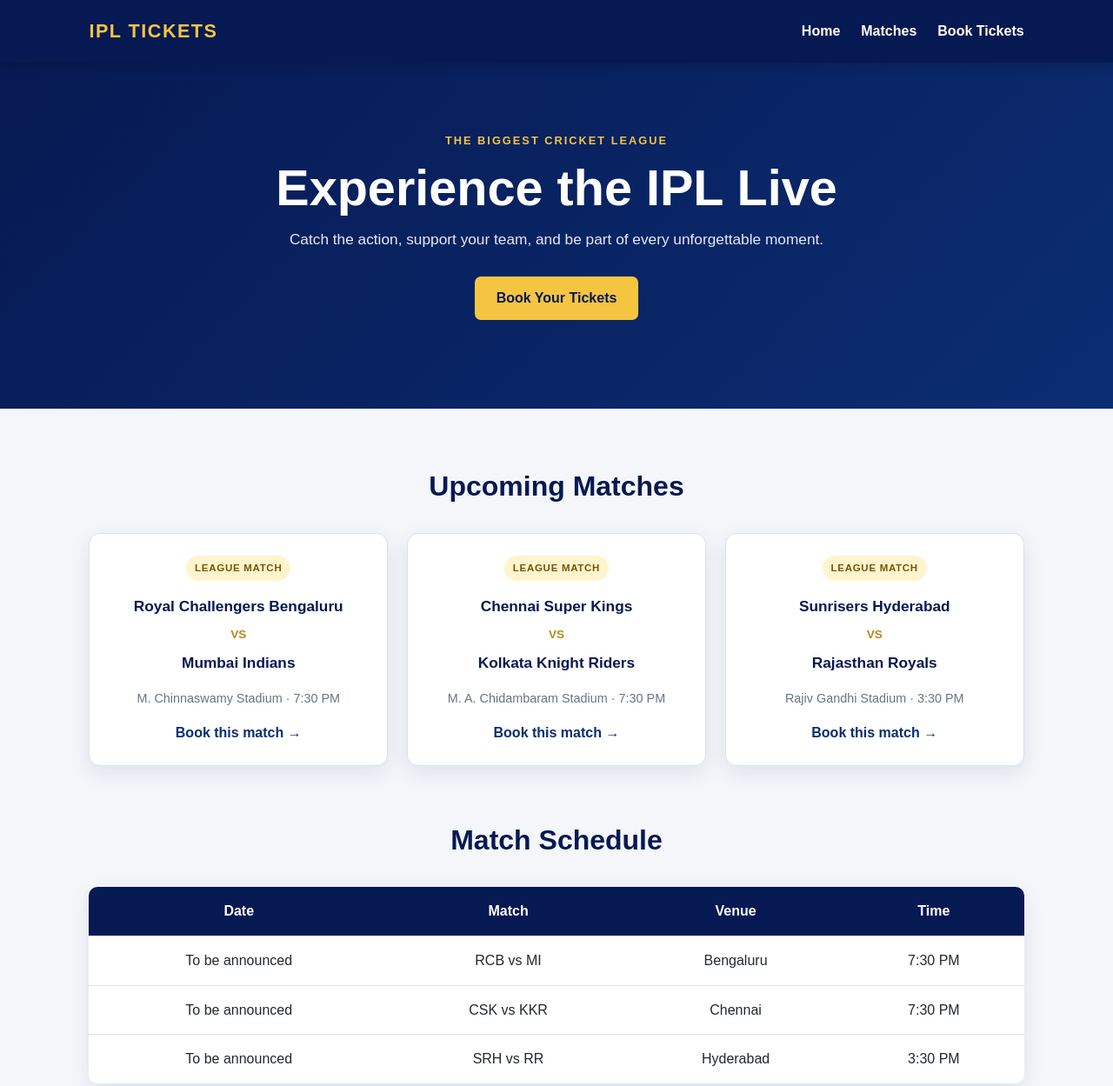
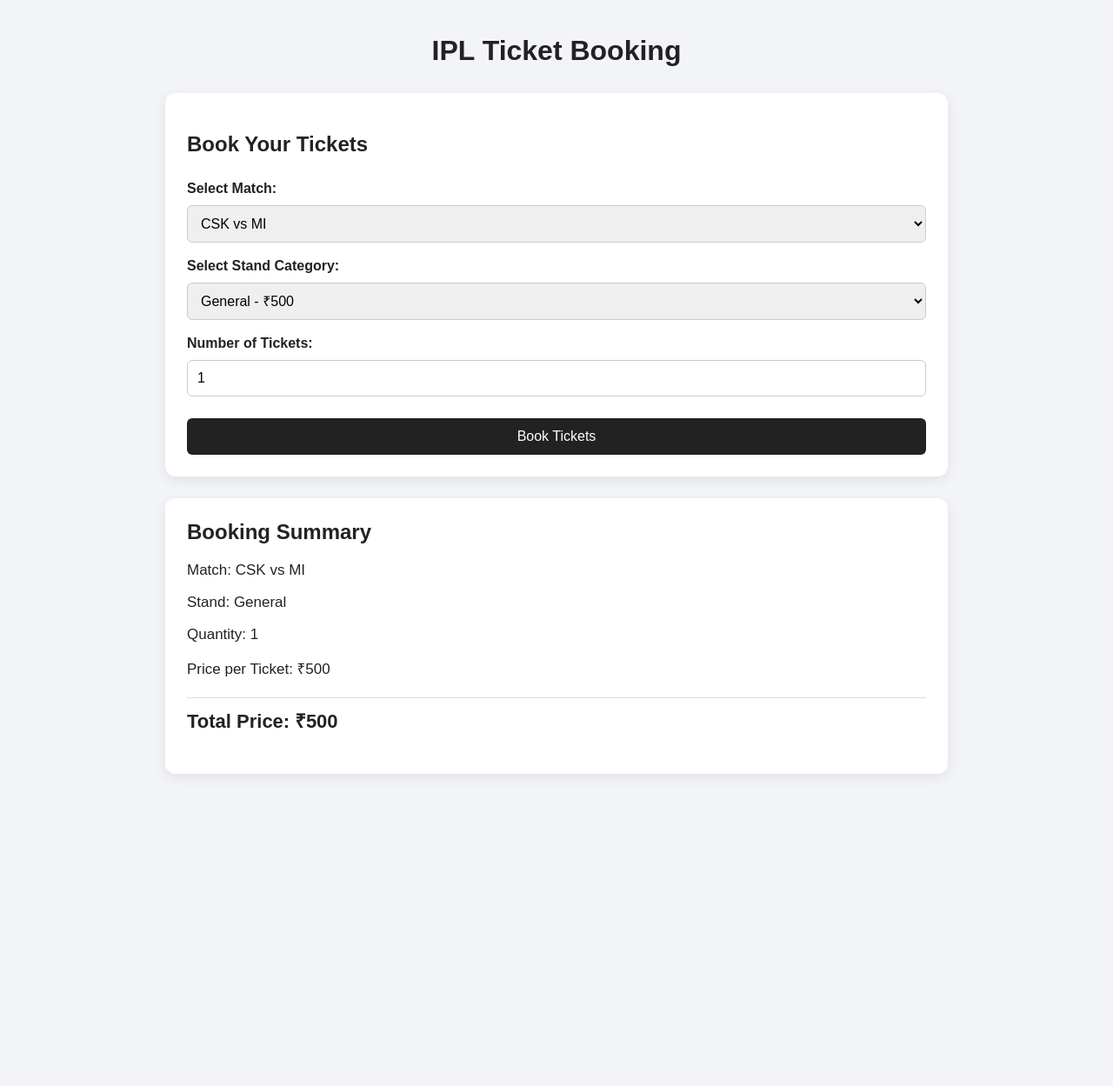
Before and after one commit to christenmendis07-blip/web-development, a plain HTML site: page index.html in a window 1280 px wide. Shown: the top 1249 px of the page at 87% size. After the commit the page ends 930 px from the top, so only its background shows below. Drawn offline with Linux system fonts and the light colour scheme.

Commit message:
Add files via upload

```diff
--- /dev/null
+++ b/app.js
@@ -0,0 +1,78 @@
+// Activity 7: Selector Forms and Live Interaction Using JavaScript
+
+// Select form controls using DOM selectors
+const bookingForm = document.getElementById("bookingForm");
+const matchSelect = document.getElementById("match");
+const standSelect = document.getElementById("stand");
+const quantityInput = document.getElementById("quantity");
+
+// Select Booking Summary elements
+const summaryMatch = document.getElementById("summaryMatch");
+const summaryStand = document.getElementById("summaryStand");
+const summaryQuantity = document.getElementById("summaryQuantity");
+const summaryPrice = document.getElementById("summaryPrice");
+const totalPrice = document.getElementById("totalPrice");
+
+// Display a toast notification
+function showToast(message) {
+    const toast = document.getElementById("toast");
+
+    toast.textContent = message;
+    toast.style.display = "block";
+
+    setTimeout(() => {
+        toast.style.display = "none";
+    }, 2000);
+}
+
+// Update the Booking Summary
+function updateSummary() {
+    const selectedMatch = matchSelect.value;
+    const selectedStand = standSelect.value;
+
+    let quantity = parseInt(quantityInput.value, 10);
+
+    // Keep quantity within the allowed range
+    if (isNaN(quantity) || quantity < 1) {
+        quantity = 1;
+        quantityInput.value = 1;
+    }
+
+    if (quantity > 10) {
+        quantity = 10;
+        quantityInput.value = 10;
+    }
+
+    // Read the price from the selected stand option
+    const selectedOption = standSelect.options[standSelect.selectedIndex];
+    const price = parseInt(selectedOption.dataset.price, 10);
+
+    // Calculate total price
+    const total = price * quantity;
+
+    // Update the summary card
+    summaryMatch.textContent = selectedMatch;
+    summaryStand.textContent = selectedStand;
+    summaryQuantity.textContent = quantity;
+    summaryPrice.textContent = price.toLocaleString("en-IN");
+    totalPrice.textContent = total.toLocaleString("en-IN");
+
+    showToast("Booking summary updated!");
+}
+
+// Update when Match, Stand, or Quantity changes
+matchSelect.addEventListener("change", updateSummary);
+standSelect.addEventListener("change", updateSummary);
+quantityInput.addEventListener("change", updateSummary);
+quantityInput.addEventListener("input", updateSummary);
+
+// Prevent form submission from reloading the page
+bookingForm.addEventListener("submit", function (event) {
+    event.preventDefault();
+
+    updateSummary();
+    showToast("Tickets selected successfully!");
+});
+
+// Show the initial booking summary
+updateSummary();
--- a/index.html
+++ b/index.html
@@ -3,122 +3,65 @@
 <head>
     <meta charset="UTF-8">
     <meta name="viewport" content="width=device-width, initial-scale=1.0">
-    <meta name="description" content="IPL Ticket Booking - find matches and book your tickets.">
-    <title>IPL Ticket Booking 2026</title>
-    <link rel="stylesheet" href="styles.css">
+    <title>IPL Ticket Booking - Activity 7</title>
+    <link rel="stylesheet" href="style.css">
 </head>
+
 <body>
-    <nav>
-        <h2>IPL TICKETS</h2>
-        <div class="nav-links">
-            <a href="#home">Home</a>
-            <a href="#matches">Matches</a>
-            <a href="#booking">Book Tickets</a>
-        </div>
-    </nav>
 
-    <main>
-        <section class="hero" id="home">
-            <p class="eyebrow">THE BIGGEST CRICKET LEAGUE</p>
-            <h1>Experience the IPL Live</h1>
-            <p>Catch the action, support your team, and be part of every unforgettable moment.</p>
-            <a href="#booking" class="btn">Book Your Tickets</a>
+    <main class="container">
+        <h1>IPL Ticket Booking</h1>
+
+        <section class="card">
+            <h2>Book Your Tickets</h2>
+
+            <form id="bookingForm">
+
+                <label for="match">Select Match:</label>
+                <select id="match" name="match">
+                    <option value="CSK vs MI">CSK vs MI</option>
+                    <option value="RCB vs KKR">RCB vs KKR</option>
+                    <option value="MI vs RCB">MI vs RCB</option>
+                    <option value="CSK vs RCB">CSK vs RCB</option>
+                </select>
+
+                <label for="stand">Select Stand Category:</label>
+                <select id="stand" name="stand">
+                    <option value="General" data-price="500">General - ₹500</option>
+                    <option value="Premium" data-price="1000">Premium - ₹1000</option>
+                    <option value="VIP" data-price="2000">VIP - ₹2000</option>
+                </select>
+
+                <label for="quantity">Number of Tickets:</label>
+                <input
+                    type="number"
+                    id="quantity"
+                    name="quantity"
+                    min="1"
+                    max="10"
+                    value="1"
+                >
+
+                <button type="submit">Book Tickets</button>
+            </form>
         </section>
 
-        <section id="matches">
-            <h2>Upcoming Matches</h2>
-            <div class="card-grid">
-                <article class="card match-card">
-                    <span class="match-tag">LEAGUE MATCH</span>
-                    <h3>Royal Challengers Bengaluru</h3>
-                    <p class="versus">VS</p>
-                    <h3>Mumbai Indians</h3>
-                    <p class="match-details">M. Chinnaswamy Stadium · 7:30 PM</p>
-                    <a class="text-link" href="#booking">Book this match →</a>
-                </article>
-                <article class="card match-card">
-                    <span class="match-tag">LEAGUE MATCH</span>
-                    <h3>Chennai Super Kings</h3>
-                    <p class="versus">VS</p>
-                    <h3>Kolkata Knight Riders</h3>
-                    <p class="match-details">M. A. Chidambaram Stadium · 7:30 PM</p>
-                    <a class="text-link" href="#booking">Book this match →</a>
-                </article>
-                <article class="card match-card">
-                    <span class="match-tag">LEAGUE MATCH</span>
-                    <h3>Sunrisers Hyderabad</h3>
-                    <p class="versus">VS</p>
-                    <h3>Rajasthan Royals</h3>
-                    <p class="match-details">Rajiv Gandhi Stadium · 3:30 PM</p>
-                    <a class="text-link" href="#booking">Book this match →</a>
-                </article>
-            </div>
-            <h2 class="schedule-heading">Match Schedule</h2>
-            <div class="table-wrap">
-                <table>
-                    <thead>
-                        <tr>
-                            <th>Date</th>
-                            <th>Match</th>
-                            <th>Venue</th>
-                            <th>Time</th>
-                        </tr>
-                    </thead>
-                    <tbody>
-                        <tr>
-                            <td>To be announced</td>
-                            <td>RCB vs MI</td>
-                            <td>Bengaluru</td>
-                            <td>7:30 PM</td>
-                        </tr>
-                        <tr>
-                            <td>To be announced</td>
-                            <td>CSK vs KKR</td>
-                            <td>Chennai</td>
-                            <td>7:30 PM</td>
-                        </tr>
-                        <tr>
-                            <td>To be announced</td>
-                            <td>SRH vs RR</td>
-                            <td>Hyderabad</td>
-                            <td>3:30 PM</td>
-                        </tr>
-                    </tbody>
-                </table>
-            </div>
-            <p class="note">Sample demonstration fixtures only. Replace them with your confirmed match details.</p>
-        </section>
+        <section id="bookingSummary" class="card summary-card">
+            <h2>Booking Summary</h2>
 
-        <section class="booking-section" id="booking">
-            <h2>Book Your Tickets</h2>
-            <p class="section-intro">Fill in the details below to get started.</p>
-            <form>
-                <label for="name">Full name</label>
-                <input type="text" id="name" name="name" placeholder="Enter your full name" required>
+            <p>Match: <span id="summaryMatch">-</span></p>
+            <p>Stand: <span id="summaryStand">-</span></p>
+            <p>Quantity: <span id="summaryQuantity">-</span></p>
+            <p>Price per Ticket: ₹<span id="summaryPrice">0</span></p>
 
-                <label for="email">Email address</label>
-                <input type="email" id="email" name="email" placeholder="you@example.com" required>
-
-                <label for="match">Select match</label>
-                <select id="match" name="match" required>
-                    <option value="">Choose a match</option>
-                    <option>RCB vs MI</option>
-                    <option>CSK vs KKR</option>
-                    <option>SRH vs RR</option>
-                </select>
-
-                <label for="tickets">Number of tickets</label>
-                <input type="number" id="tickets" name="tickets" min="1" max="10" value="1" required>
-
-                <button type="submit">Continue Booking</button>
-                <p class="form-note">Demo form: booking submission and payment are not connected.</p>
-            </form>
+            <h3>
+                Total Price: ₹<span id="totalPrice">0</span>
+            </h3>
         </section>
     </main>
 
-    <footer>
-        <p>© 2026 IPL Ticket Booking. Student project demonstration.</p>
-        <a href="#home">Back to top ↑</a>
-    </footer>
+    <div id="toast" role="status" aria-live="polite"></div>
+
+    <script src="app.js"></script>
 </body>
 </html>
--- /dev/null
+++ b/style.css
@@ -0,0 +1,91 @@
+/* Activity 7: IPL Ticket Booking */
+
+* {
+    box-sizing: border-box;
+}
+
+body {
+    margin: 0;
+    font-family: Arial, sans-serif;
+    background: #f2f4f8;
+    color: #222;
+}
+
+.container {
+    width: min(900px, 92%);
+    margin: 40px auto;
+}
+
+h1 {
+    text-align: center;
+    margin-bottom: 30px;
+}
+
+.card {
+    background: white;
+    padding: 25px;
+    margin-bottom: 25px;
+    border-radius: 12px;
+    box-shadow: 0 4px 15px rgba(0, 0, 0, 0.08);
+}
+
+form {
+    display: flex;
+    flex-direction: column;
+    gap: 10px;
+}
+
+label {
+    font-weight: bold;
+    margin-top: 8px;
+}
+
+select,
+input {
+    width: 100%;
+    padding: 11px;
+    border: 1px solid #ccc;
+    border-radius: 6px;
+    font-size: 16px;
+}
+
+button {
+    margin-top: 15px;
+    padding: 12px;
+    border: none;
+    border-radius: 6px;
+    background: #222;
+    color: white;
+    font-size: 16px;
+    cursor: pointer;
+}
+
+button:hover {
+    opacity: 0.85;
+}
+
+.summary-card h2 {
+    margin-top: 0;
+}
+
+.summary-card p {
+    font-size: 17px;
+}
+
+.summary-card h3 {
+    padding-top: 10px;
+    border-top: 1px solid #ddd;
+    font-size: 22px;
+}
+
+#toast {
+    display: none;
+    position: fixed;
+    right: 25px;
+    bottom: 25px;
+    padding: 13px 20px;
+    background: #222;
+    color: white;
+    border-radius: 7px;
+    box-shadow: 0 4px 12px rgba(0, 0, 0, 0.2);
+}
```
Also changed, not shown: 1 other file.
